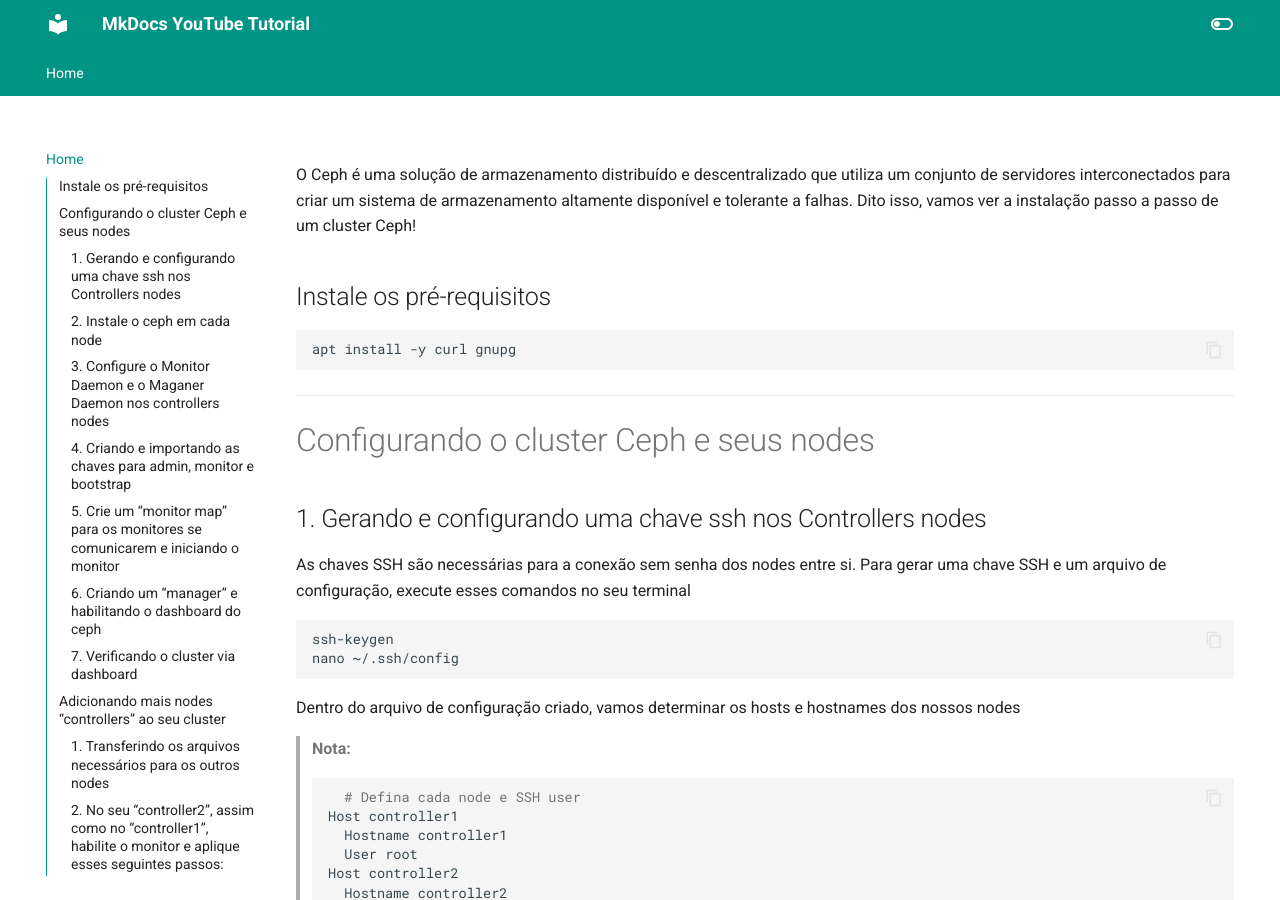
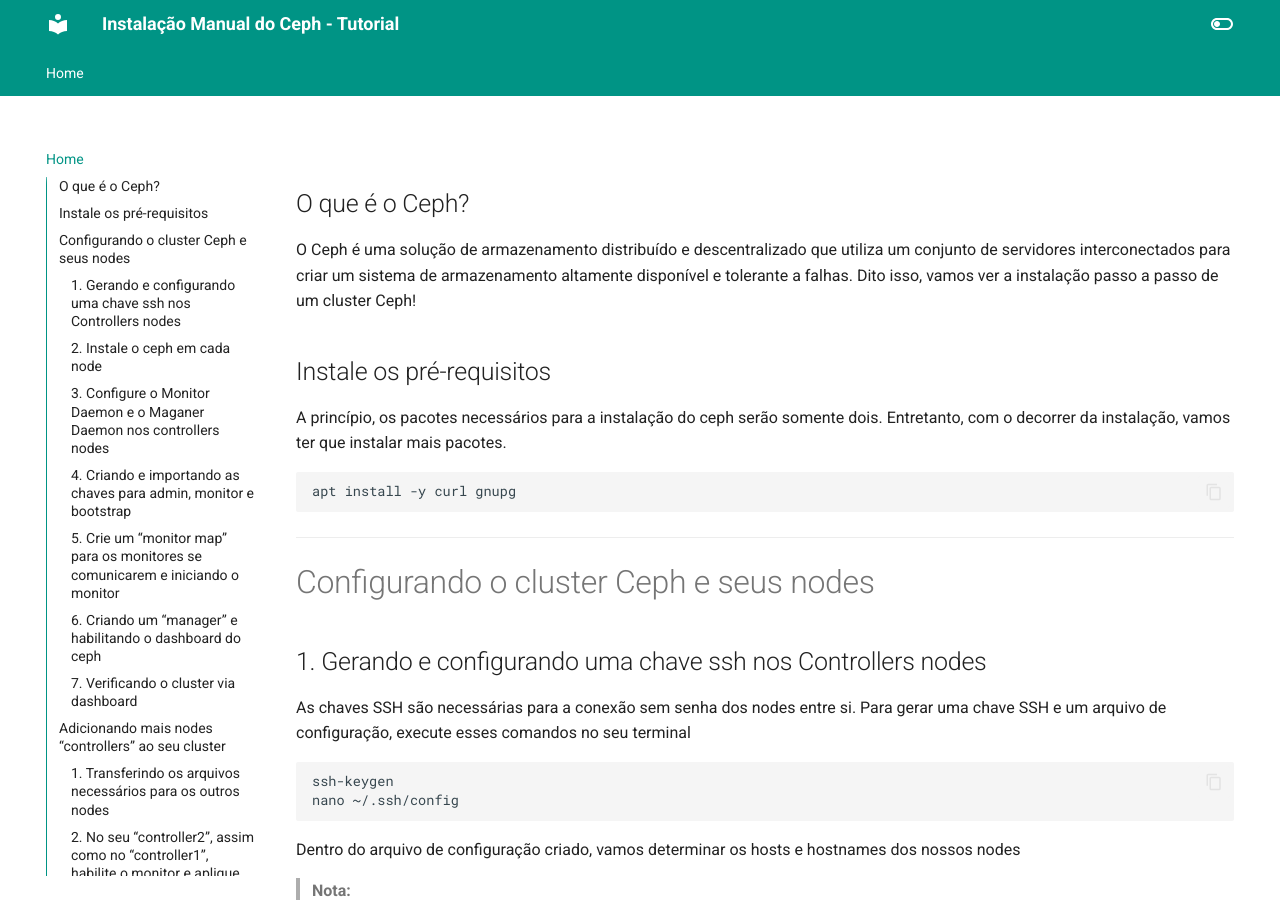
Before and after one commit to EduardoVasconceloss/ceph-installation-docs, an MkDocs documentation site: the page built from docs/index.md, in a window 1280 px wide and 900 px high. Built offline with MkDocs 1.6.1 and Material for MkDocs 9.7.7, drawn with Linux system fonts in a browser that asks for light colours; some of the changed text lies outside the part shown.

````diff
--- a/docs/index.md
+++ b/docs/index.md
@@ -1,6 +1,10 @@
+## O que é o Ceph?
+
 O Ceph é uma solução de armazenamento distribuído e descentralizado que utiliza um conjunto de servidores interconectados para criar um sistema de armazenamento altamente disponível e tolerante a falhas. Dito isso, vamos ver a instalação passo a passo de um cluster Ceph!
 
 ## Instale os pré-requisitos
+
+A princípio, os pacotes necessários para a instalação do ceph serão somente dois. Entretanto, com o decorrer da instalação, vamos ter que instalar mais pacotes.
 
 ```bash
 apt install -y curl gnupg
--- a/mkdocs.yml
+++ b/mkdocs.yml
@@ -1,5 +1,4 @@
-site_name: MkDocs YouTube Tutorial
-site_url: https://james-willett.github.io/mkdocs-material-youtube-tutorial/
+site_name: Instalação Manual do Ceph - Tutorial
 theme:
   name: material
   features:
@@ -12,7 +11,7 @@
     - content.tabs.link
     - content.code.annotation
     - content.code.copy
-  language: en
+  language: pt
   palette:
     - scheme: default
       toggle:
@@ -52,9 +51,6 @@
   - pymdownx.superfences
   - pymdownx.mark
   - attr_list
-  - pymdownx.emoji:
-      emoji_index: !!python/name:materialx.emoji.twemoji
-      emoji_generator: !!python/name:materialx.emoji.to_svg
 
 copyright: |
-  &copy; 2023 <a href="https://github.com/james-willett"  target="_blank" rel="noopener">James Willett</a>
+  &copy; 2023 <a href="https://github.com/EduardoVasconceloss"  target="_blank" rel="noopener">TIEX</a>
````
Also changed, not shown: other parts of docs/index.md (+10 -0 lines).
